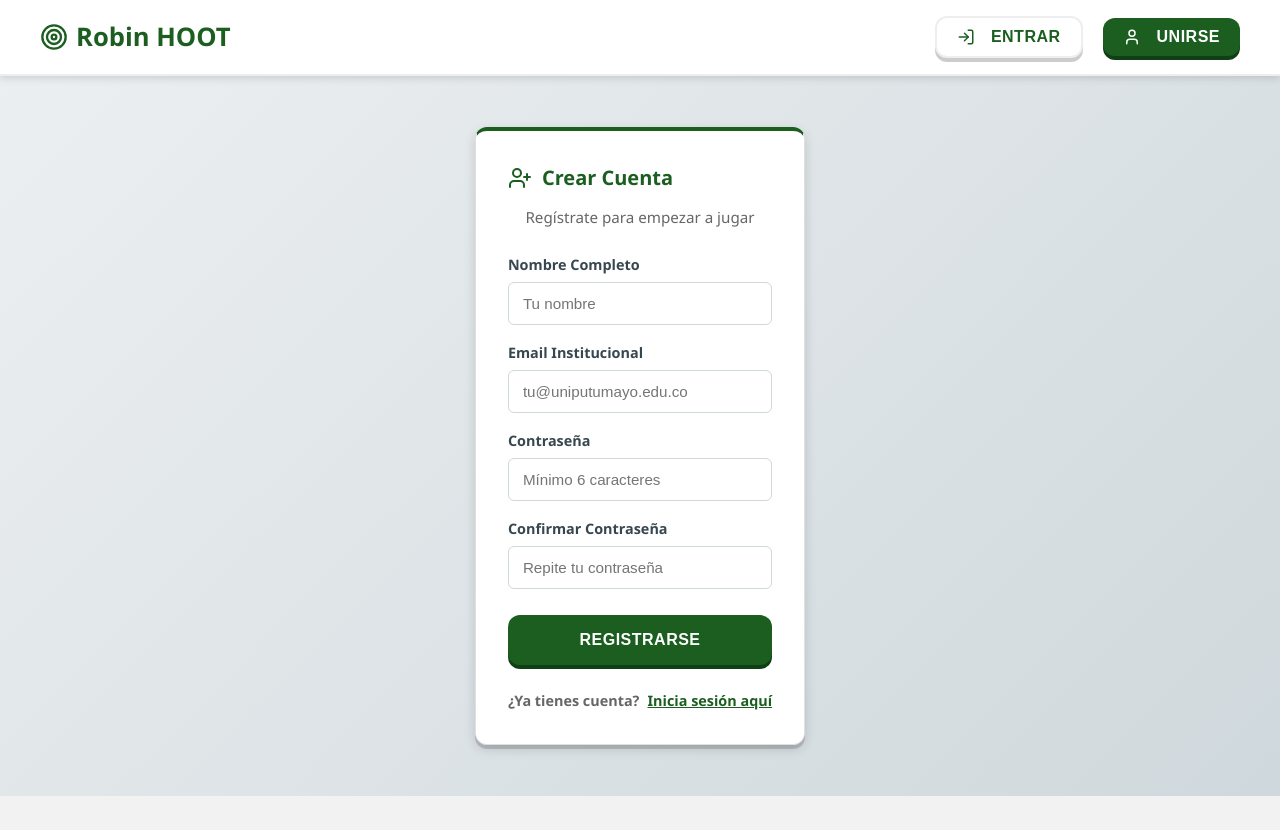
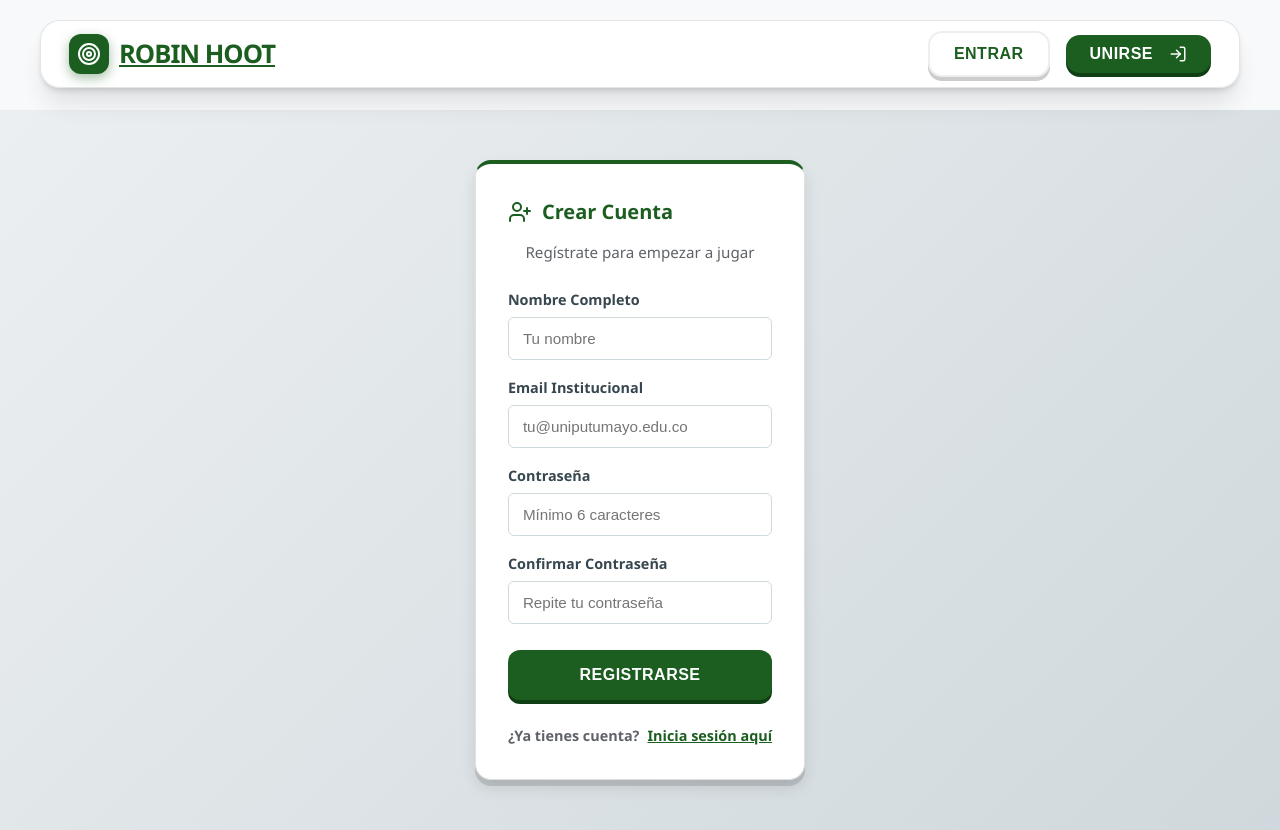
Before and after one commit to Tati-126/ROBIN-HOOT, a React (Vite) app in the folder frontend/: page /register in a window 1280 px wide. Before the commit the page ends 800 px from the top, so only its background shows below. Built offline with nearby package versions, Linux system fonts and the light colour scheme; no server answers.

Commit message:
se modifico la pariencia de la landing pages ademas se agrego un peqño hoover a las cartas y una franja verde, y se rediseño la nadvar. y

```diff
--- a/frontend/src/App.css
+++ b/frontend/src/App.css
@@ -1,9 +1,10 @@
 /* ─── Variables y Reset (Estilo Kahoot + Uniputumayo) ─────────────────────────── */
 :root {
-  /* Marca Institucional */
-  --color-primary: #1b5e20;        /* Verde Bosque Uniputumayo */
-  --color-primary-hover: #2e7d32;
-  --color-primary-accent: #4caf50;
+  /* Marca Institucional - Refined with brightness and depth */
+  --color-primary: #1b5e20;
+  --color-primary-bright: #2e7d32;
+  --color-primary-glow: #43a047;
+  --color-primary-dark: #0d2e11;
 
   /* Colores Kahoot (Vibrantes) */
   --color-kahoot-purple: #46178f;
@@ -12,22 +13,25 @@
   --color-kahoot-yellow: #d89e00;
 
   /* Neutros y Fondos */
-  --color-header: #ffffff;
-  --color-bg: #f2f2f2;
+  --color-bg: #f8f9fa;
   --color-bg-card: #ffffff;
-  --color-text: #333333;
-  --color-text-muted: #666666;
+  --color-text: #212121;
+  --color-text-muted: #5f6368;
 
   /* Feedback */
   --color-error: #e21b3c;
   --color-success: #26890c;
 
-  /* UI Elements */
-  --border-radius: 12px;
-  --shadow-sm: 0 2px 4px rgba(0,0,0,0.1);
-  --shadow-md: 0 4px 12px rgba(0,0,0,0.15);
-  --shadow-tactile: 0 4px 0 rgba(0,0,0,0.15);
+  /* UI Elements - Larger radii and deeper shadows */
+  --border-radius: 16px;
+  --shadow-sm: 0 4px 6px rgba(0,0,0,0.05);
+  --shadow-md: 0 8px 16px rgba(0,0,0,0.1);
+  --shadow-lg: 0 12px 24px rgba(0,0,0,0.15);
+  --shadow-tactile: 0 6px 0 rgba(0,0,0,0.12);
+  --shadow-glow: 0 0 20px rgba(46, 125, 50, 0.3);
+
   --font-family: 'Montserrat', 'Segoe UI', system-ui, -apple-system, sans-serif;
+  --transition-smooth: all 0.3s cubic-bezier(0.4, 0, 0.2, 1);
 }
 
 * {
@@ -42,17 +46,18 @@ body {
   background-color: var(--color-bg);
   color: var(--color-text);
   min-height: 100vh;
-  line-height: 1.5;
+  line-height: 1.6;
+  overflow-x: hidden;
+  padding-top: 110px; /* Space for the floating navbar */
 }
 
-a {
-  text-decoration: none;
-  color: inherit;
-  transition: opacity 0.2s;
+/* Base Hover for Cards */
+.hover-lift {
+  transition: var(--transition-smooth);
 }
-
-a:hover {
-  opacity: 0.8;
+.hover-lift:hover {
+  transform: translateY(-8px);
+  box-shadow: var(--shadow-lg), var(--shadow-tactile);
 }
 
 
@@ -64,61 +69,116 @@ a:hover {
   padding: 0 20px;
 }
 
-/* ─── Navbar ───────────────────────────────────────────────────── */
+/* ─── Innovative Navbar (Floating Glass) ────────────────────────── */
 .navbar {
+  position: fixed;
+  top: 20px;
+  left: 50%;
+  transform: translateX(-50%);
+  width: 95%;
+  max-width: 1200px;
+  background: rgba(255, 255, 255, 0.92);
+  backdrop-filter: blur(16px) saturate(180%);
+  -webkit-backdrop-filter: blur(16px) saturate(180%);
+  border-radius: 20px;
+  border: 1.5px solid rgba(0, 0, 0, 0.1); /* Darker border for contrast */
+  box-shadow:
+    0 4px 6px -1px rgba(0, 0, 0, 0.1),
+    0 2px 4px -1px rgba(0, 0, 0, 0.06),
+    0 20px 25px -5px rgba(0, 0, 0, 0.1); /* Stronger shadow */
   display: flex;
   justify-content: space-between;
   align-items: center;
-  padding: 12px 30px;
-  background-color: var(--color-header);
-  position: sticky;
-  top: 0;
-  z-index: 100;
-  box-shadow: 0 2px 8px rgba(0, 0, 0, 0.15);
+  padding: 10px 28px;
+  z-index: 1000;
+  transition: var(--transition-smooth);
+}
+
+.navbar:hover {
+  background: rgba(255, 255, 255, 0.95);
+  width: 97%;
+  box-shadow: 0 15px 40px rgba(0, 0, 0, 0.15);
 }
 
 .navbar-logo {
-  font-size: 1.4rem;
-  font-weight: 800;
-  color: #ffffff;
+  font-size: 1.6rem;
+  font-weight: 900;
+  color: var(--color-primary);
   display: flex;
   align-items: center;
-  gap: 8px;
+  gap: 10px;
+  text-transform: uppercase;
+  letter-spacing: -0.04em;
+  transition: var(--transition-smooth);
+}
+
+.navbar-logo:hover {
+  transform: scale(1.05);
+  text-shadow: 0 0 15px rgba(27, 94, 32, 0.3);
 }
 
 .navbar-links {
   display: flex;
   align-items: center;
-  gap: 12px;
+  gap: 16px;
 }
 
 .navbar-user {
-  color: #b0bec5;
-  font-size: 0.9rem;
+  display: flex;
+  align-items: center;
+  gap: 10px;
+  background: rgba(27, 94, 32, 0.08);
+  padding: 8px 16px;
+  border-radius: 12px;
+  font-weight: 700;
+  font-size: 0.95rem;
+  color: var(--color-primary);
+  border: 1px solid rgba(27, 94, 32, 0.12);
 }
 
 /* ─── Hero / Landing ──────────────────────────────────────────── */
 .hero {
   text-align: center;
-  padding: 90px 20px 70px;
-  background: linear-gradient(135deg, #00838f 0%, #00acc1 50%, #4dd0e1 100%);
+  padding: 120px 20px 100px;
+  background: radial-gradient(circle at top left, var(--color-primary-glow) 0%, var(--color-primary-bright) 30%, var(--color-primary) 70%, var(--color-primary-dark) 100%);
   color: #ffffff;
+  position: relative;
+  overflow: hidden;
+}
+
+.hero::after {
+  content: '';
+  position: absolute;
+  top: -50%;
+  left: -50%;
+  width: 200%;
+  height: 200%;
+  background: radial-gradient(circle, rgba(255,255,255,0.1) 0%, transparent 60%);
+  pointer-events: none;
+  animation: pulse-glow 8s infinite alternate ease-in-out;
+}
+
+@keyframes pulse-glow {
+  from { opacity: 0.3; transform: scale(1); }
+  to { opacity: 0.6; transform: scale(1.1); }
 }
 
 .hero h1 {
-  font-size: 2.8rem;
+  font-size: 3.5rem;
+  font-weight: 900;
   color: #ffffff;
-  margin-bottom: 18px;
-  line-height: 1.2;
-  text-shadow: 0 2px 4px rgba(0, 0, 0, 0.2);
+  margin-bottom: 24px;
+  line-height: 1.1;
+  text-shadow: 0 4px 12px rgba(0, 0, 0, 0.3);
+  letter-spacing: -0.02em;
 }
 
 .hero p {
-  font-size: 1.15rem;
+  font-size: 1.25rem;
   color: rgba(255, 255, 255, 0.9);
-  max-width: 600px;
-  margin: 0 auto 35px;
-  line-height: 1.7;
+  max-width: 700px;
+  margin: 0 auto 48px;
+  line-height: 1.6;
 }
 
 .section {
--- a/frontend/src/components/ui/CustomCard.jsx
+++ b/frontend/src/components/ui/CustomCard.jsx
@@ -61,7 +61,7 @@ export default function CustomCard({
   };
 
   return (
-    <div className="custom-card" style={cardStyle}>
+    <div className="custom-card hover-lift" style={cardStyle}>
       {(icon || title) && (
         <div style={headerStyle}>
           {icon && <span style={iconStyle}>{icon}</span>}
--- a/frontend/src/components/ui/Navbar.jsx
+++ b/frontend/src/components/ui/Navbar.jsx
@@ -16,51 +16,54 @@ export default function Navbar() {
   };
 
   return (
-    <nav className="navbar" style={{
-      backgroundColor: "var(--color-header)",
-      borderBottom: "2px solid #eee",
-      padding: "16px 40px"
-    }}>
-      <Link to="/" className="navbar-logo" style={{
-        color: "var(--color-primary)",
-        fontWeight: "900",
-        fontSize: "1.6rem",
-        display: "flex",
-        alignItems: "center",
-        gap: "8px"
-      }}>
-        <Target size={28} style={{ color: "var(--color-primary)" }} /> Robin HOOT
+    <nav className="navbar">
+      <Link to="/" className="navbar-logo">
+        <div style={{
+          backgroundColor: "var(--color-primary)",
+          width: "40px",
+          height: "40px",
+          display: "flex",
+          alignItems: "center",
+          justifyContent: "center",
+          borderRadius: "12px",
+          color: "white",
+          boxShadow: "0 4px 12px rgba(27, 94, 32, 0.4)"
+        }}>
+          <Target size={24} />
+        </div>
+        Robin HOOT
       </Link>
 
-      <div className="navbar-links" style={{ gap: "20px" }}>
+      <div className="navbar-links">
         {usuario ? (
           <>
-            <span className="navbar-user" style={{ color: "var(--color-text)", fontWeight: "600", display: "flex", alignItems: "center", gap: "8px" }}>
-              <User size={18} /> {usuario.nombre}
-            </span>
+            <div className="navbar-user">
+              <User size={20} style={{ color: "var(--color-primary)" }} />
+              <span>{usuario.nombre}</span>
+            </div>
             <Link to="/dashboard">
-              <MyButton variant="primary" style={{ padding: "10px 20px" }}>
-                <LayoutDashboard size={18} style={{ marginRight: "8px" }} /> Panel
+              <MyButton variant="primary" style={{ borderRadius: "14px" }}>
+                <LayoutDashboard size={18} style={{ marginRight: "8px" }} /> PANEL
               </MyButton>
             </Link>
             <MyButton
               variant="secondary"
               onClick={handleLogout}
-              style={{ padding: "10px 20px" }}
+              style={{ borderRadius: "14px", backgroundColor: "rgba(255,255,255,0.5)" }}
             >
-              <LogOut size={18} style={{ marginRight: "8px" }} /> Salir
+              <LogOut size={18} />
             </MyButton>
           </>
         ) : (
           <>
             <Link to="/login">
-              <MyButton variant="secondary" style={{ padding: "10px 20px" }}>
-                <LogIn size={18} style={{ marginRight: "8px" }} /> Entrar
+              <MyButton variant="secondary" style={{ borderRadius: "14px" }}>
+                ENTRAR
               </MyButton>
             </Link>
             <Link to="/register">
-              <MyButton variant="primary" style={{ padding: "10px 20px" }}>
-                <User size={18} style={{ marginRight: "8px" }} /> Unirse
+              <MyButton variant="primary" style={{ borderRadius: "14px", padding: "10px 24px" }}>
+                UNIRSE <LogIn size={18} style={{ marginLeft: "8px" }} />
               </MyButton>
             </Link>
           </>
--- a/frontend/src/pages/LandingPage.jsx
+++ b/frontend/src/pages/LandingPage.jsx
@@ -1,7 +1,9 @@
+import { useState } from "react";
 import { Link } from "react-router-dom";
 import { useAuth } from "../hooks/useAuth";
 import MyButton from "../components/ui/MyButton";
 import CustomCard from "../components/ui/CustomCard";
+import GameDemo from "../components/GameDemo";
 import { Zap, Trophy, Target, Award, Rocket, Smile, ArrowRight } from "lucide-react";
 
 /**
@@ -9,93 +11,138 @@ import { Zap, Trophy, Target, Award, Rocket, Smile, ArrowRight } from "lucide-re
  */
 export default function LandingPage() {
   const { usuario } = useAuth();
+  const [showDemo, setShowDemo] = useState(false);
 
   return (
     <div className="landing-page">
-      {/* ─── Hero Section ─────────────────────────────────── */}
-      <section className="hero" style={{
-        background: "linear-gradient(180deg, var(--color-primary) 0%, #113f15 100%)",
-        padding: "100px 20px",
-        borderRadius: "0 0 40px 40px",
-        boxShadow: "var(--shadow-tactile)"
+      {/* ─── Hero Section: Innovative & Impactful ──────────── */}
+      <section className="hero">
+        <div className="container">
+          <div style={{
+            display: "inline-block",
+            padding: "8px 16px",
+            backgroundColor: "rgba(255,255,255,0.1)",
+            borderRadius: "50px",
+            fontSize: "0.9rem",
+            fontWeight: "700",
+            marginBottom: "24px",
+            border: "1px solid rgba(255,255,255,0.2)",
+            textTransform: "uppercase"
           }}>
-        <h1 style={{ fontSize: "3.5rem", fontWeight: "900", letterSpacing: "-1px" }}>
-          🏹 Robin HOOT
+            ☘ Plataforma oficial #1 de la UP
+          </div>
+          <h1 style={{ fontSize: "4.5rem", fontWeight: "900", textShadow: "0 10px 30px rgba(0,0,0,0.3)" }}>
+            Robin HOOT
           </h1>
-        <p style={{ fontSize: "1.4rem", opacity: "0.9", fontWeight: "500", marginBottom: "40px" }}>
-          ¡Aprende jugando en la Universidad del Putumayo!
+          <p style={{ fontSize: "1.6rem", fontWeight: "600", marginBottom: "50px", opacity: 0.95 }}>
+            Donde el conocimiento de la UP cobra vida en tiempo real.
           </p>
-        <div style={{ display: "flex", gap: "20px", justifyContent: "center", flexWrap: "wrap" }}>
+          <div style={{ display: "flex", gap: "24px", justifyContent: "center", flexWrap: "wrap", alignItems: "center" }}>
             {usuario ? (
               <Link to="/dashboard">
-              <MyButton variant="yellow" style={{ fontSize: "1.2rem", padding: "16px 40px" }}>
-                Panel de Juego <ArrowRight size={20} style={{ marginLeft: "8px" }} />
+                <MyButton variant="yellow" style={{ fontSize: "1.3rem", padding: "20px 50px" }}>
+                  IR AL PANEL DE JUEGO <ArrowRight size={24} style={{ marginLeft: "12px" }} />
                 </MyButton>
               </Link>
             ) : (
-            <>
               <Link to="/register">
-                <MyButton variant="yellow" style={{ fontSize: "1.2rem", padding: "16px 40px" }}>
-                  ¡Empieza ahora!
+                <MyButton variant="yellow" style={{ fontSize: "1.3rem", padding: "20px 50px" }}>
+                  ¡EMPIEZA GRATIS!
                 </MyButton>
               </Link>
-              <Link to="/login">
-                <MyButton variant="secondary" style={{ fontSize: "1.2rem", padding: "16px 40px" }}>
-                  Entrar
+            )}
+
+            <MyButton
+              variant="secondary"
+              onClick={() => setShowDemo(true)}
+              style={{
+                fontSize: "1.3rem",
+                padding: "20px 50px",
+                backgroundColor: "rgba(255,255,255,0.1)",
+                border: "2px solid white",
+                backdropFilter: "blur(10px)",
+                color: "white",
+                fontWeight: "700"
+              }}
+            >
+              PROBAR DEMO RÁPIDA
             </MyButton>
-              </Link>
-            </>
-          )}
+          </div>
         </div>
       </section>
 
-      {/* ─── Sección: Características ─────────────────────── */}
-      <section className="section" style={{ padding: "80px 20px" }}>
-        <h2 className="section-title" style={{ fontSize: "2.5rem", marginBottom: "40px" }}>
-          ¿Por qué Robin HOOT?
-        </h2>
-        <div className="features-grid">
-          <CustomCard
-            variant="purple"
-            icon={<Zap size={24} />}
-            title="En Vivo"
-          >
-            Participa en partidas en tiempo real con tus compañeros y compite por el primer lugar.
-          </CustomCard>
-          <CustomCard
-            variant="blue"
-            icon={<Trophy size={24} />}
-            title="Ranking"
-          >
-            Gana puntos por rapidez y precisión. ¡Demuestra que eres el mejor de la UP!
-          </CustomCard>
-          <CustomCard
-            variant="yellow"
-            icon={<Target size={24} />}
-            title="Dinámico"
-          >
-            Quizzes interactivos diseñados para reforzar lo aprendido en clase de forma divertida.
-          </CustomCard>
+      {/* ─── Demo Modal ───────────────────────────────────── */}
+      {showDemo && <GameDemo onClose={() => setShowDemo(false)} />}
+
+      {/* ─── Sección: Cómo Jugar (Innovadora) ───────────────── */}
+      <section className="section" style={{ backgroundColor: "#ffffff", padding: "120px 20px" }}>
+        <div className="container" style={{ textAlign: "center" }}>
+          <h2 className="section-title" style={{ fontSize: "3rem", marginBottom: "80px" }}>Domina el juego en 3 pasos</h2>
+          <div style={{ display: "grid", gridTemplateColumns: "repeat(auto-fit, minmax(280px, 1fr))", gap: "40px" }}>
+            <div className="hover-lift" style={{ padding: "40px", borderRadius: "32px", background: "#f8f9fa" }}>
+              <div style={{ width: "80px", height: "80px", borderRadius: "50%", background: "var(--color-kahoot-red)", color: "white", display: "flex", alignItems: "center", justifyContent: "center", fontSize: "2rem", fontWeight: "900", margin: "0 auto 30px" }}>1</div>
+              <h3 style={{ fontSize: "1.5rem", fontWeight: "800", marginBottom: "16px" }}>Regístrate</h3>
+              <p style={{ color: "var(--color-text-muted)" }}>Crea tu cuenta institucional y personaliza tu perfil Robin HOOT.</p>
+            </div>
+            <div className="hover-lift" style={{ padding: "40px", borderRadius: "32px", background: "#f8f9fa" }}>
+              <div style={{ width: "80px", height: "80px", borderRadius: "50%", background: "var(--color-kahoot-blue)", color: "white", display: "flex", alignItems: "center", justifyContent: "center", fontSize: "2rem", fontWeight: "900", margin: "0 auto 30px" }}>2</div>
+              <h3 style={{ fontSize: "1.5rem", fontWeight: "800", marginBottom: "16px" }}>Únete al Reto</h3>
+              <p style={{ color: "var(--color-text-muted)" }}>Usa el PIN de sala que te da tu docente o entra a un duelo global.</p>
+            </div>
+            <div className="hover-lift" style={{ padding: "40px", borderRadius: "32px", background: "#f8f9fa" }}>
+              <div style={{ width: "80px", height: "80px", borderRadius: "50%", background: "var(--color-primary)", color: "white", display: "flex", alignItems: "center", justifyContent: "center", fontSize: "2rem", fontWeight: "900", margin: "0 auto 30px" }}>3</div>
+              <h3 style={{ fontSize: "1.5rem", fontWeight: "800", marginBottom: "16px" }}>¡Escala el Ranking!</h3>
+              <p style={{ color: "var(--color-text-muted)" }}>Responde rápido, gana rachas y demuestra quién es el mejor de la UP.</p>
+            </div>
+          </div>
         </div>
       </section>
 
-      {/* ─── Sección: Pasos ──────────────────────────────── */}
-      <section className="section section-dark" style={{ backgroundColor: "#f9f9f9", borderRadius: "40px 40px 0 0" }}>
-        <div className="steps-grid">
-          <CustomCard variant="red" icon={<Smile size={24} />} title="Regístrate">
-            Crea tu perfil institucional en segundos.
+      {/* ─── Features Section ─────────────────────────────── */}
+      <section className="section" style={{ padding: "120px 20px", background: "linear-gradient(135deg, var(--color-primary-dark) 0%, var(--color-primary) 100%)", color: "white" }}>
+        <div className="container">
+          <h2 className="section-title" style={{ color: "white", textAlign: "center", marginBottom: "80px" }}>Potencia tu Aprendizaje</h2>
+
+          <div className="features-grid" style={{ gap: "40px" }}>
+            <CustomCard variant="red" icon={<Zap size={48} />} title="En Tiempo Real">
+              <p>Latencia cero. Compite con cientos de compañeros al mismo tiempo sin retrasos.</p>
             </CustomCard>
-          <CustomCard variant="primary" icon={<Rocket size={24} />} title="Únete">
-            Ingresa el código de la partida de tu profesor.
+            <CustomCard variant="blue" icon={<Trophy size={48} />} title="Muro de Honor">
+              <p>Tu esfuerzo es visible. Los mejores de cada facultad aparecen en el ranking global semanal.</p>
             </CustomCard>
-          <CustomCard variant="blue" icon={<Award size={24} />} title="¡Gana!">
-            Responde rápido y sube al podio.
+            <CustomCard variant="purple" icon={<Target size={48} />} title="IA Predictiva">
+              <p>El sistema identifica tus temas débiles y te propone desafíos personalizados para mejorar.</p>
             </CustomCard>
+          </div>
         </div>
       </section>
 
-      <footer className="footer" style={{ marginTop: "0" }}>
-        <p>© 2026 Robin HOOT — Universidad del Putumayo</p>
+      {/* ─── Final CTA ───────────────────────────────────── */}
+      <section className="section" style={{ textAlign: "center", padding: "120px 20px", background: "#fff" }}>
+        <div className="container">
+          <Award size={80} color="var(--color-kahoot-yellow)" style={{ marginBottom: "32px", filter: "drop-shadow(0 4px 12px rgba(216, 158, 0, 0.4))" }} />
+          <h2 style={{ fontSize: "3rem", fontWeight: "900", marginBottom: "24px" }}>Únete a la evolución</h2>
+          <p style={{ marginBottom: "60px", fontSize: "1.3rem", color: "var(--color-text-muted)", maxWidth: "800px", margin: "0 auto 40px" }}>
+            Más de 500 estudiantes ya están usando Robin HOOT para dominar sus materias de una forma nunca antes vista en la institución.
+          </p>
+          <Link to="/register">
+            <MyButton variant="primary" style={{ padding: "24px 80px", fontSize: "1.5rem", borderRadius: "24px" }}>
+              COMENZAR AHORA <ArrowRight size={32} style={{ marginLeft: "12px" }} />
+            </MyButton>
+          </Link>
+        </div>
+      </section>
+
+      <footer className="footer" style={{ padding: "60px 20px", borderTop: "1px solid #f0f0f0", background: "#fafafa" }}>
+        <div className="container" style={{ textAlign: "center" }}>
+          <p style={{ fontWeight: "800", color: "var(--color-primary)", marginBottom: "15px", fontSize: "1.2rem" }}>UNIVERSIDAD DEL PUTUMAYO</p>
+          <div style={{ display: "flex", justifyContent: "center", gap: "20px", marginBottom: "20px", fontSize: "0.9rem", color: "var(--color-text-muted)" }}>
+            <span>Términos</span>
+            <span>Privacidad</span>
+            <span>Soporte UP</span>
+          </div>
+          <p style={{ opacity: 0.5, fontSize: "0.85rem" }}>© 2026 Robin HOOT — El poder de aprender jugando.</p>
+        </div>
       </footer>
     </div>
   );
```
Also changed, not shown: frontend/src/pages/Dashboard.jsx (+62 -37 lines), frontend/src/pages/LoginPage.jsx (+6 -8 lines). Lines whose indentation alone changed are shown as unchanged.
